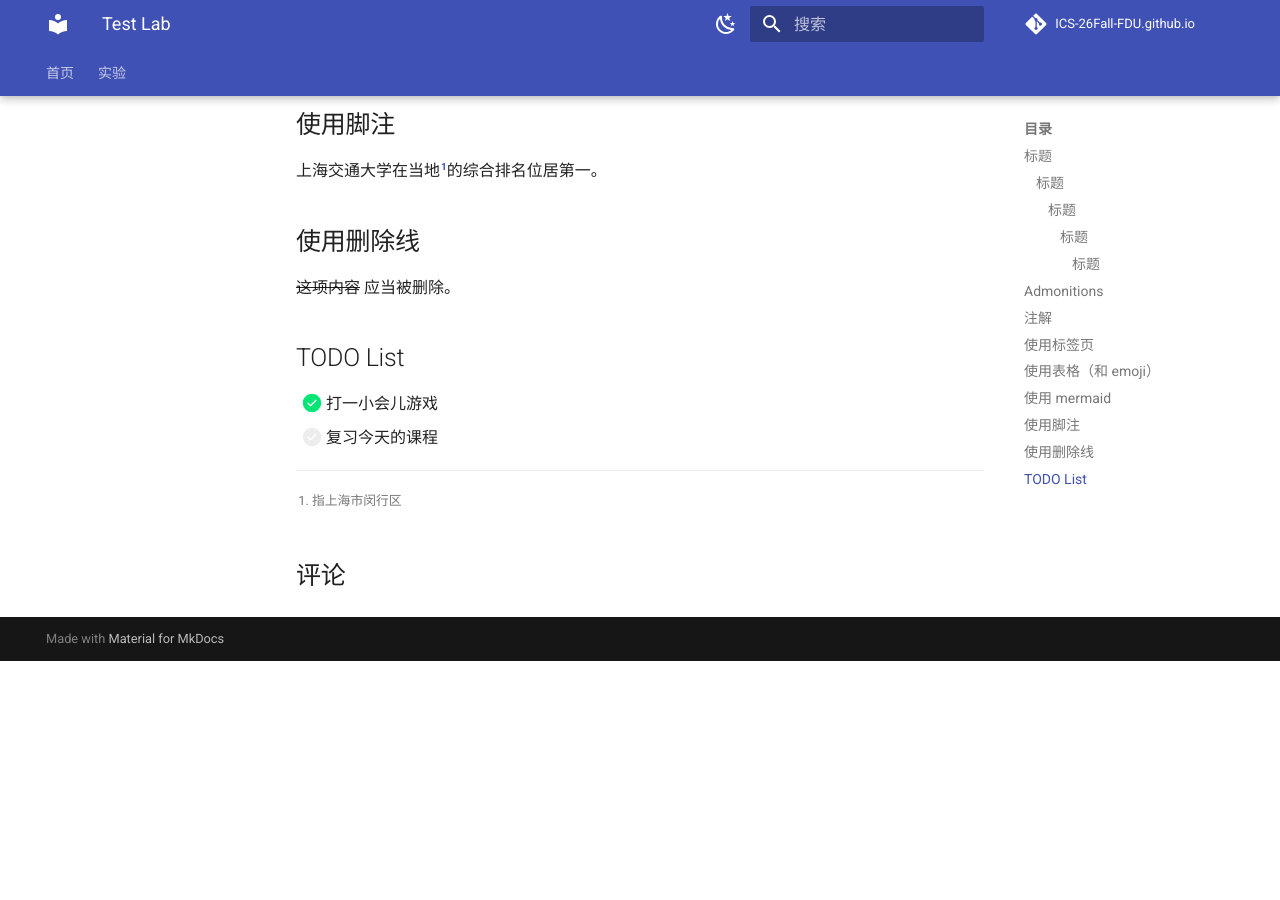
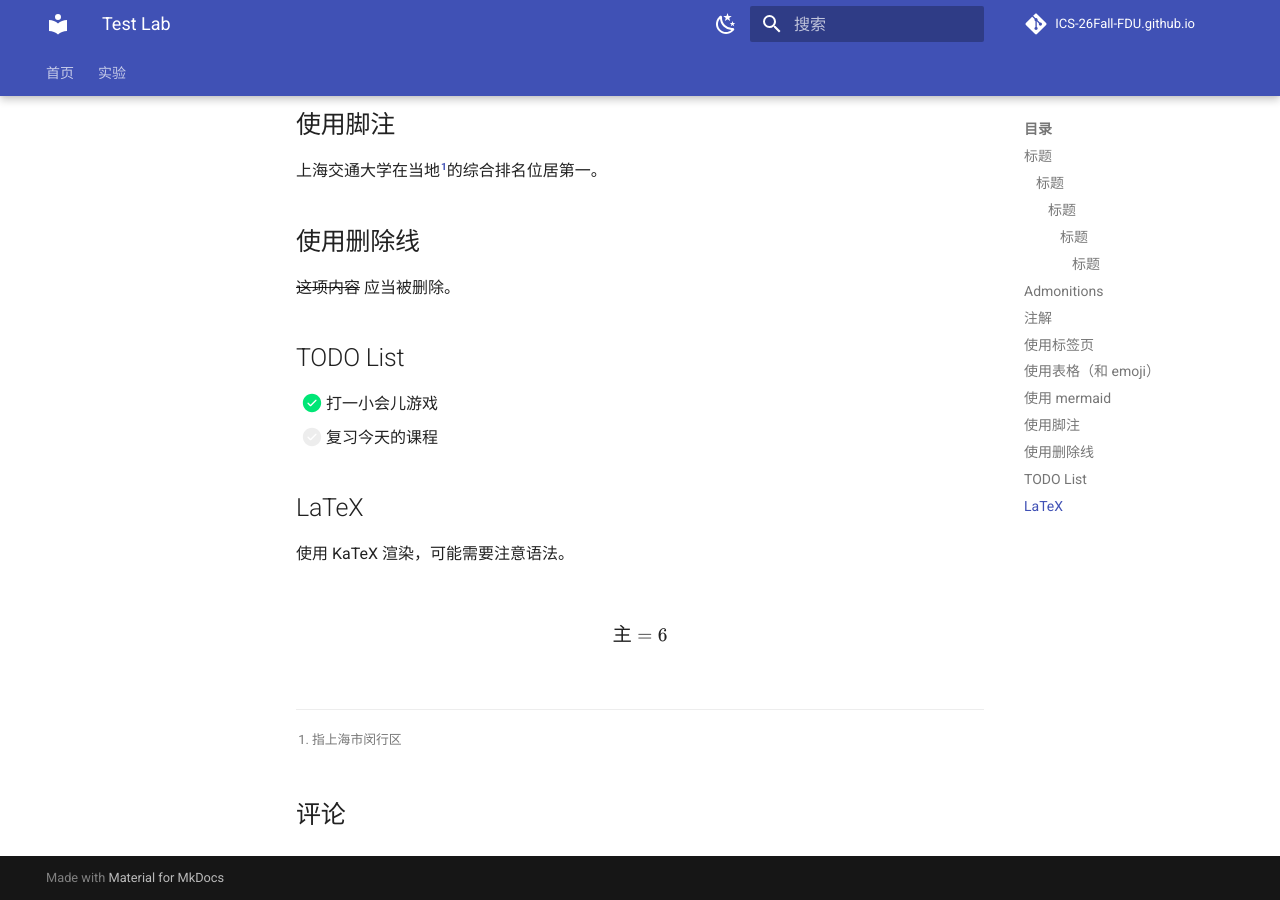
Before and after one commit to ICS-26Fall-FDU/ICS-26Fall-FDU.github.io, an MkDocs documentation site: the page built from docs/labs/test-lab.md, in a window 1280 px wide and 900 px high, scrolled down 3362 px. Built offline with MkDocs 1.6.1 and Material for MkDocs 9.7.7, drawn with Linux system fonts in a browser that asks for light colours; emoji names are drawn with the system emoji font; comment, search, counter and statistics services are not loaded; before the commit the page ends 4023 px from its top, so only the background shows below that.

Commit message:
add latex config

```diff
--- /dev/null
+++ b/docs/javascripts/katex.js
@@ -0,0 +1,10 @@
+document$.subscribe(({ body }) => {
+  renderMathInElement(body, {
+    delimiters: [
+      { left: "$$", right: "$$", display: true },
+      { left: "$", right: "$", display: false },
+      { left: "\\(", right: "\\)", display: false },
+      { left: "\\[", right: "\\]", display: true }
+    ],
+  })
+})
--- a/docs/labs/test-lab.md
+++ b/docs/labs/test-lab.md
@@ -166,3 +166,11 @@
 
 - [x] 打一小会儿游戏
 - [ ] 复习今天的课程
+
+## LaTeX
+
+使用 KaTeX 渲染，可能需要注意语法。
+
+$$
+主=6
+$$
--- a/mkdocs.yml
+++ b/mkdocs.yml
@@ -73,6 +73,16 @@
   - pymdownx.tilde
   - pymdownx.tasklist:
       custom_checkbox: true
+  - pymdownx.arithmatex:
+      generic: true
+
+extra_javascript:
+  - javascripts/katex.js
+  - https://unpkg.com/katex@0/dist/katex.min.js
+  - https://unpkg.com/katex@0/dist/contrib/auto-render.min.js
+
+extra_css:
+  - https://unpkg.com/katex@0/dist/katex.min.css
 
 nav:
   - 首页: index.md
```
